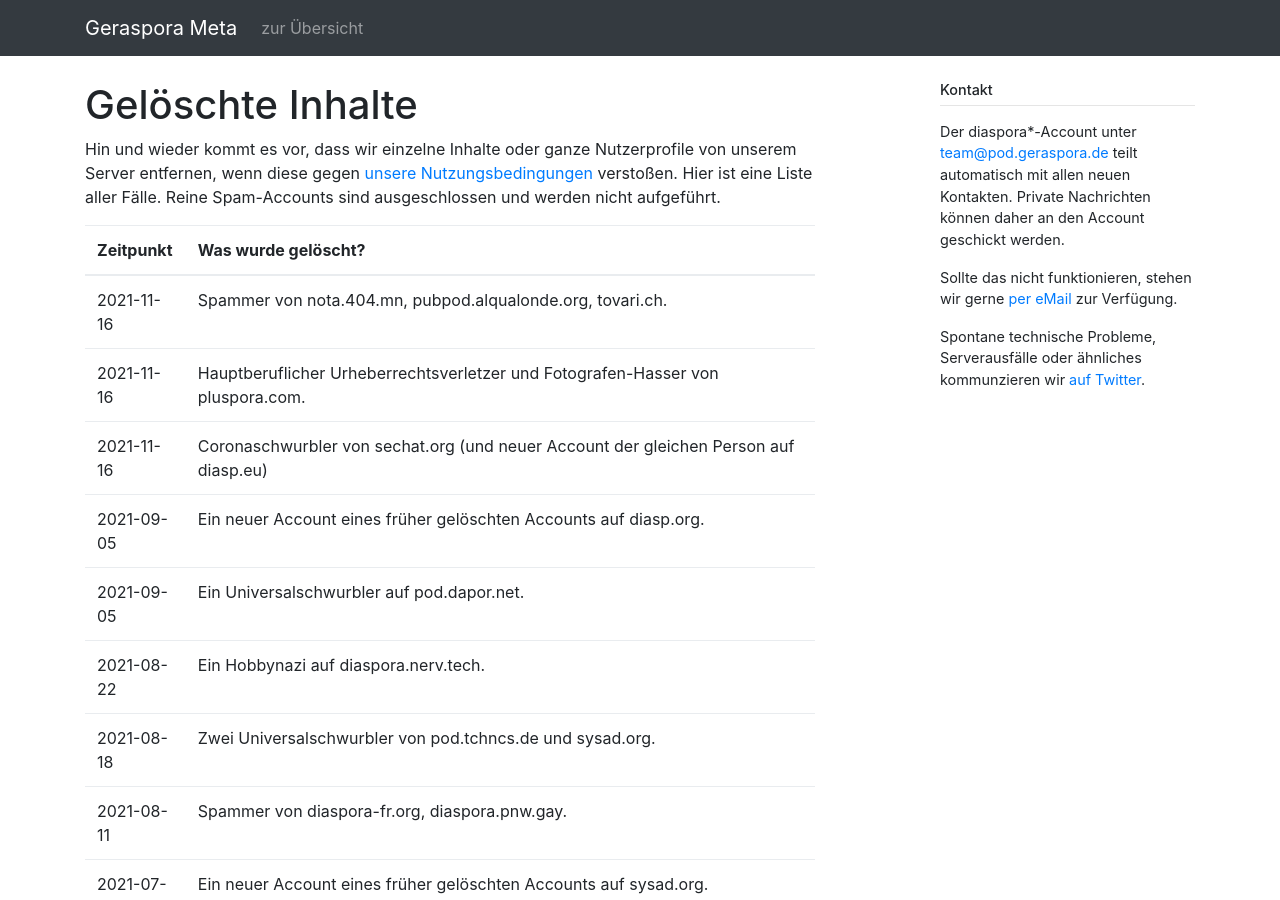
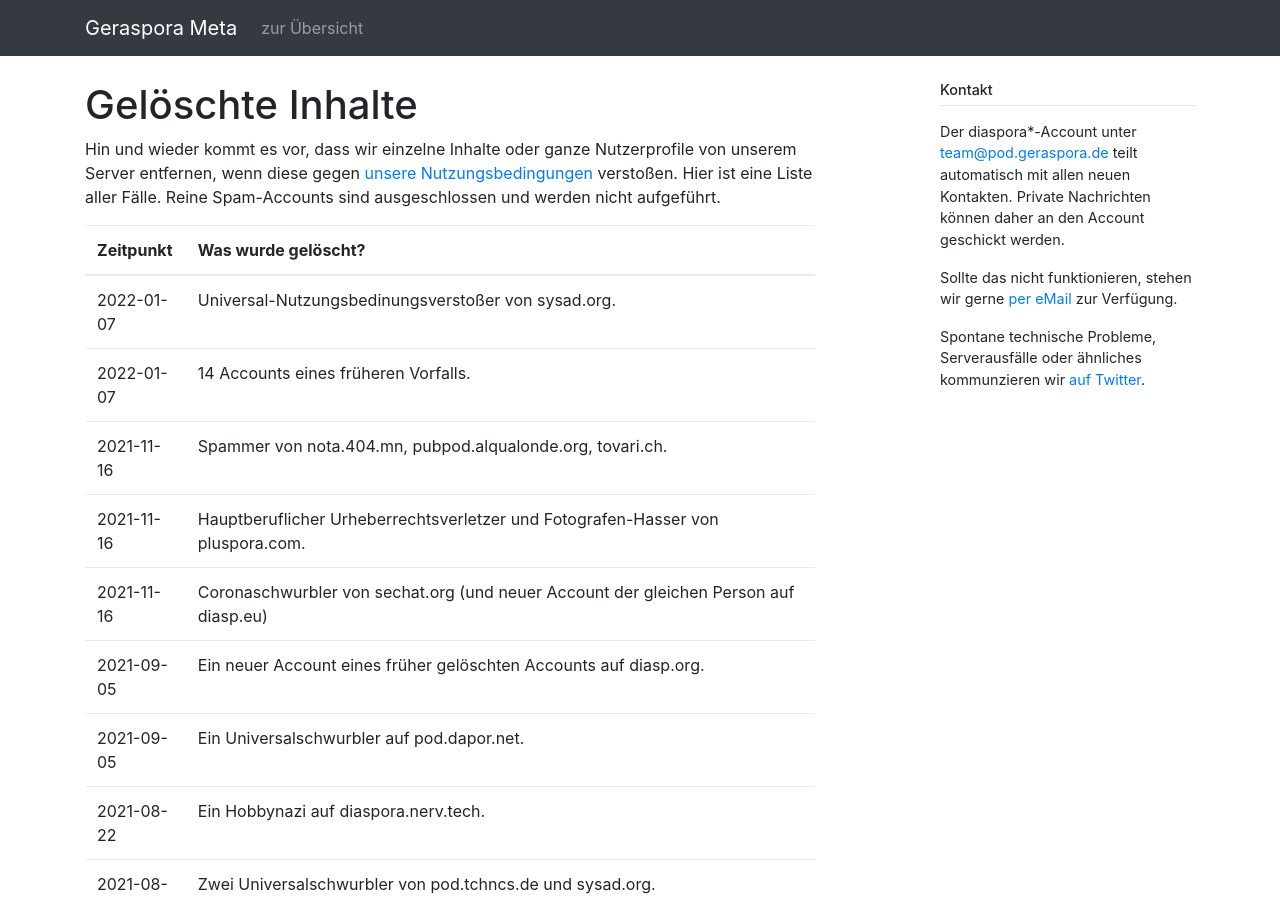
Before and after one commit to geraspora/meta, a Jekyll site: the page built from pod/deleted_contents.md, in a window 1280 px wide and 900 px high. Built offline with Jekyll 4.4.1, drawn with Linux system fonts in a browser that asks for light colours.

Commit message:
happy new deletions!

```diff
--- a/pod/deleted_contents.md
+++ b/pod/deleted_contents.md
@@ -8,6 +8,8 @@ Hin und wieder kommt es vor, dass wir einzelne Inhalte oder ganze Nutzerprofile
 
 | Zeitpunkt  | Was wurde gelöscht?                                                                                                                                                                                                                                                                                                                                                                                                                                                                                                                                                                                                                                                                                                                                                                                                                                                                                                                                                       |
 | ---------- | ------------------------------------------------------------------------------------------------------------------------------------------------------------------------------------------------------------------------------------------------------------------------------------------------------------------------------------------------------------------------------------------------------------------------------------------------------------------------------------------------------------------------------------------------------------------------------------------------------------------------------------------------------------------------------------------------------------------------------------------------------------------------------------------------------------------------------------------------------------------------------------------------------------------------------------------------------------------------- |
+| 2022-01-07 | Universal-Nutzungsbedinungsverstoßer von sysad.org.                                                                                                                                                                                                                                                                                                                                                                                                                                                                                                                                                                                                                                                                                                                                                                                                                                                                                                                       |
+| 2022-01-07 | 14 Accounts eines früheren Vorfalls.                                                                                                                                                                                                                                                                                                                                                                                                                                                                                                                                                                                                                                                                                                                                                                                                                                                                                                                                      |
 | 2021-11-16 | Spammer von nota.404.mn, pubpod.alqualonde.org, tovari.ch.                                                                                                                                                                                                                                                                                                                                                                                                                                                                                                                                                                                                                                                                                                                                                                                                                                                                                                                |
 | 2021-11-16 | Hauptberuflicher Urheberrechtsverletzer und Fotografen-Hasser von pluspora.com.                                                                                                                                                                                                                                                                                                                                                                                                                                                                                                                                                                                                                                                                                                                                                                                                                                                                                           |
 | 2021-11-16 | Coronaschwurbler von sechat.org (und neuer Account der gleichen Person auf diasp.eu)                                                                                                                                                                                                                                                                                                                                                                                                                                                                                                                                                                                                                                                                                                                                                                                                                                                                                      |
```
